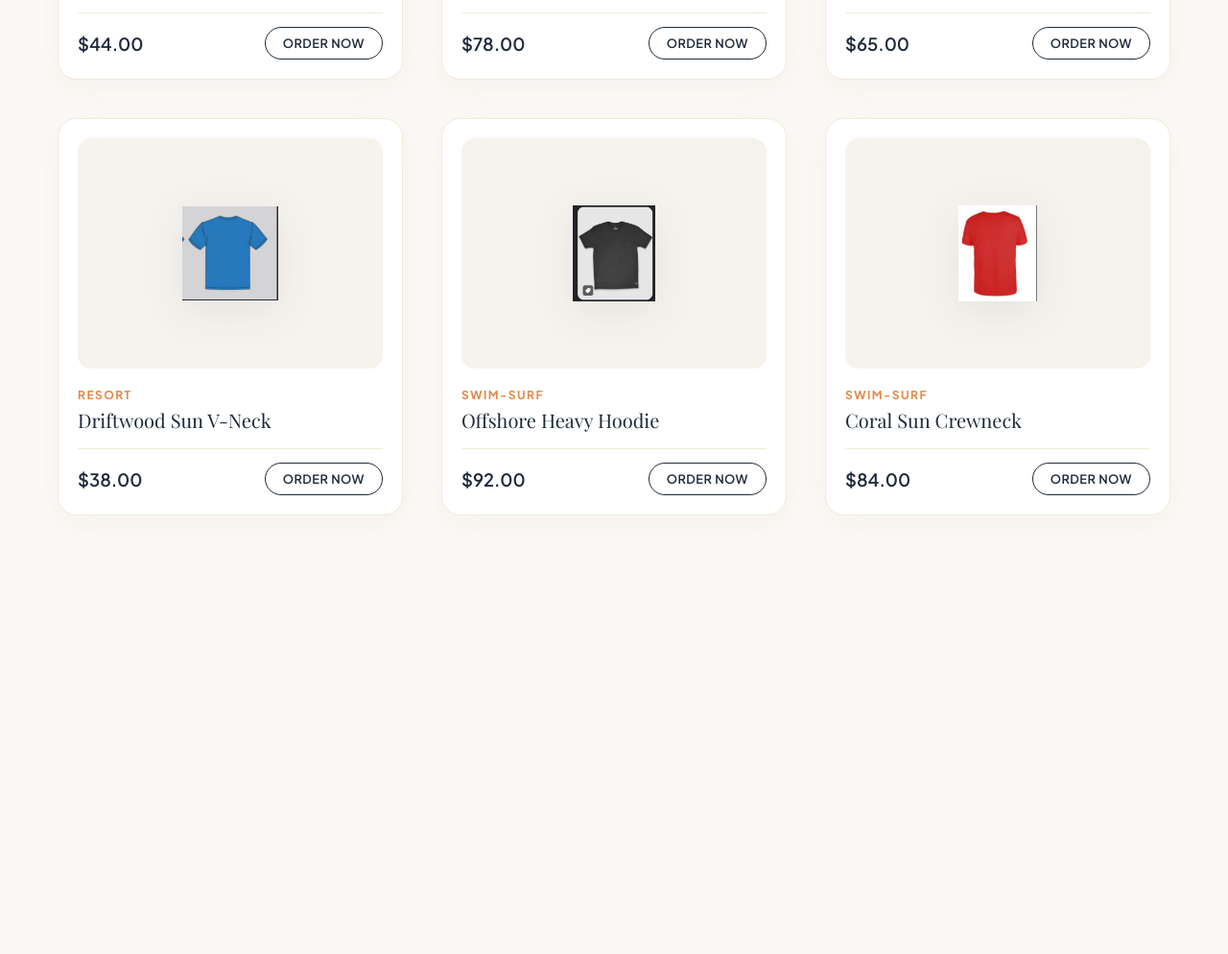
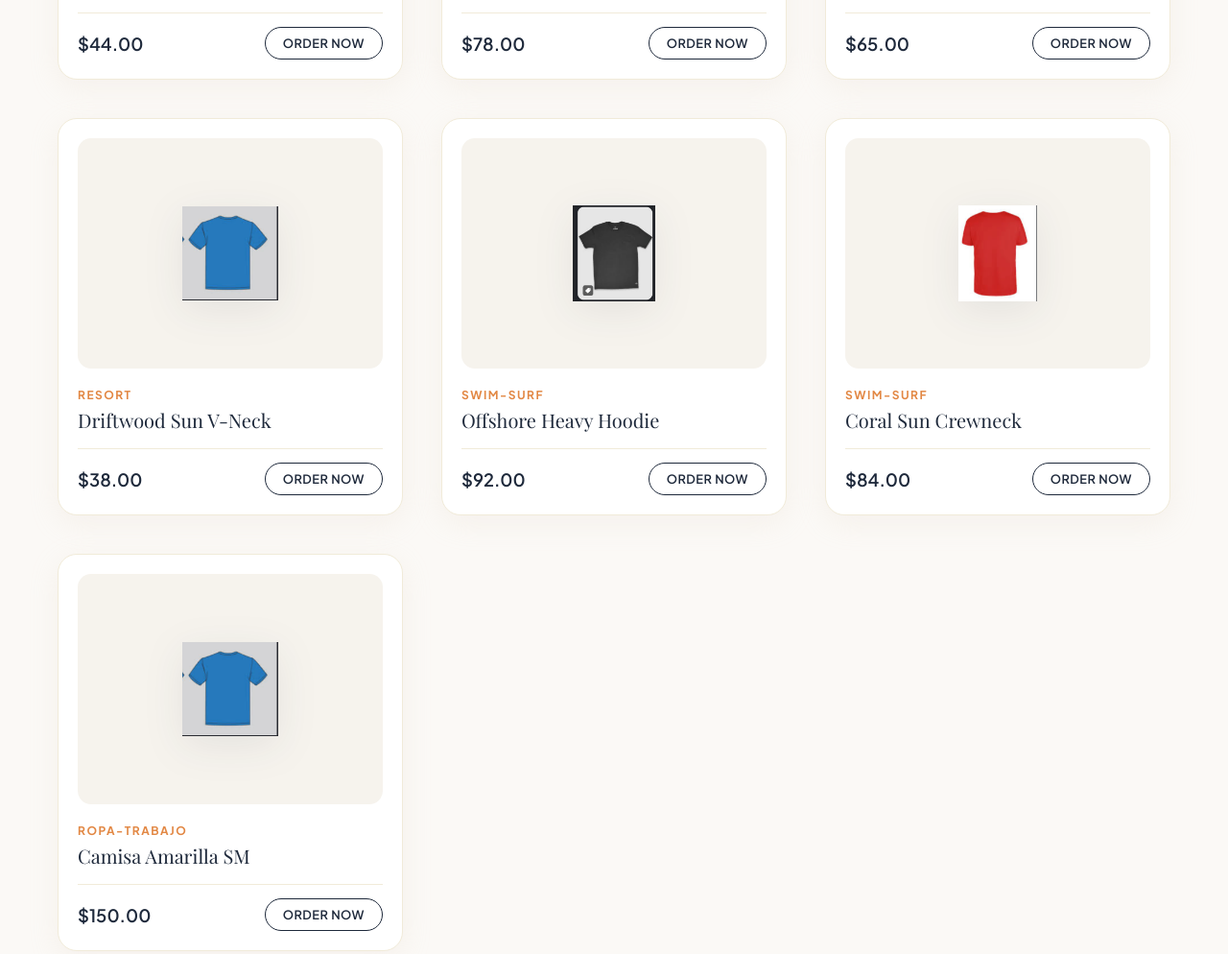
Before and after one commit to Yaeloflow05/RaYa_website, a website: page src/index.html in a window 1280 px wide. Shown: the part 694-1688 px from the top of the page at 96% size. Before the commit the page ends 1311 px from the top, so only its background shows below. Drawn offline with nearby package versions, Linux system fonts and the light colour scheme; a web font is replaced by a local one.

Commit message:
adicionar un nuevo producto

```diff
--- a/src/index.html
+++ b/src/index.html
@@ -258,7 +258,8 @@
             { id: 3, name: "Tidal Knit Polo", price: 65.00, image: "/shirt3.png", category: "resort" },
             { id: 4, name: "Driftwood Sun V-Neck", price: 38.00, image: "/shirt1.png", category: "resort" },
             { id: 5, name: "Offshore Heavy Hoodie", price: 92.00, image: "/shirt2.png", category: "swim-surf" },
-            { id: 6, name: "Coral Sun Crewneck", price: 84.00, image: "/shirt3.png", category: "swim-surf" }
+            { id: 6, name: "Coral Sun Crewneck", price: 84.00, image: "/shirt3.png", category: "swim-surf" } ,
+            { id: 7, name: "Camisa Amarilla SM", price: 150.00, image: "/shirt1.png", category: "ropa-trabajo" }
         ];
 
         const catalogContainer = document.getElementById('catalog');
```
